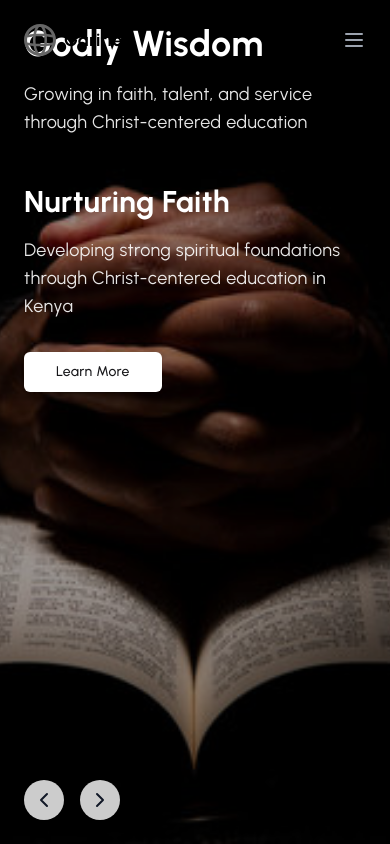
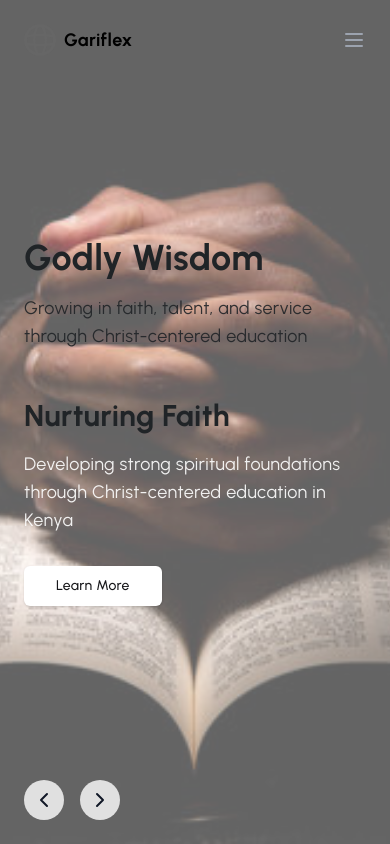
Before and after one commit to K-njeru/godly, a Next.js app: page / in a window 390 px wide. Built offline with nearby package versions, Linux system fonts and the light colour scheme.

Commit message:
`Update HeroSection component to use 'background' class instead of 'white' for background color and opacity`

```diff
--- a/src/components/HeroSection.tsx
+++ b/src/components/HeroSection.tsx
@@ -44,7 +44,7 @@ export default function HeroSection() {
   }, [autoplay, nextSlide])
 
   return (
-    <section className="relative w-full min-h-screen bg-white overflow-hidden">
+    <section className="relative w-full min-h-screen bg-background overflow-hidden">
       {/* Mobile Background Images */}
       <div className="md:hidden absolute inset-0">
         <div
@@ -53,7 +53,7 @@ export default function HeroSection() {
         >
           {SLIDES.map((slide, index) => (
             <div key={index} className="relative w-full h-full min-w-full">
-              <div className="absolute inset-0 bg-black/40 z-10" />
+              <div className="absolute inset-0 bg-background/40 z-10" />
               <Image
                 src={slide.image || "/placeholder.svg"}
                 alt={slide.title}
@@ -67,20 +67,20 @@ export default function HeroSection() {
         </div>
       </div>
 
-      <div className="relative flex flex-col md:flex-row min-h-screen">
+      <div className="relative flex md:flex-row min-h-screen">
         {/* Content Section */}
-        <div className="relative z-10 w-full md:w-1/2 p-6 md:p-12 flex flex-col justify-center md:bg-gray-100">
+        <div className="relative z-10 w-full md:w-1/2 p-6 md:p-12 flex flex-col justify-center md:bg-background">
           <div className="max-w-xl mx-auto md:ml-auto md:mr-0 md:pr-8">
             {/* Static Content */}
-            <h1 className="text-4xl md:text-5xl lg:text-6xl font-bold text-white md:text-primary mb-4">Godly Wisdom</h1>
-            <p className="text-lg md:text-xl text-white/90 md:text-muted-foreground mb-12">
+            <h1 className="text-4xl md:text-5xl lg:text-6xl font-bold text-foreground mb-4">Godly Wisdom</h1>
+            <p className="text-lg md:text-xl text-foreground/90 md:text-muted-foreground mb-12">
               Growing in faith, talent, and service through Christ-centered education
             </p>
 
             {/* Dynamic Content */}
             <div className="space-y-6">
               <div className="transition-opacity duration-300">
-                <h2 className="text-3xl md:text-4xl font-bold text-white md:text-foreground mb-4">
+                <h2 className="text-3xl md:text-4xl font-bold text-foreground md:text-foreground mb-4">
                   {SLIDES[currentSlide].title}
                 </h2>
                 <p className="text-lg text-white/90 md:text-muted-foreground mb-8">
```
